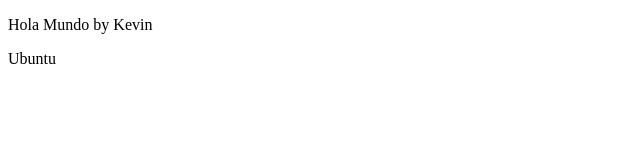
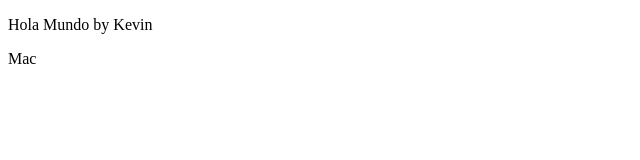
Before and after one commit to Kevinaclu/Prueba, a plain HTML site: page index.html in a window 1280 px wide. Shown: the full height of the page, 0-640 px from the left. Drawn offline with Linux system fonts and the light colour scheme.

Commit message:
Commit mac

```diff
--- a/index.html
+++ b/index.html
@@ -8,6 +8,6 @@
 </head>
 <body>
     <p>Hola Mundo by Kevin</p>
-    <p>Ubuntu</p>
+    <p>Mac</p>
 </body>
 </html>
```
